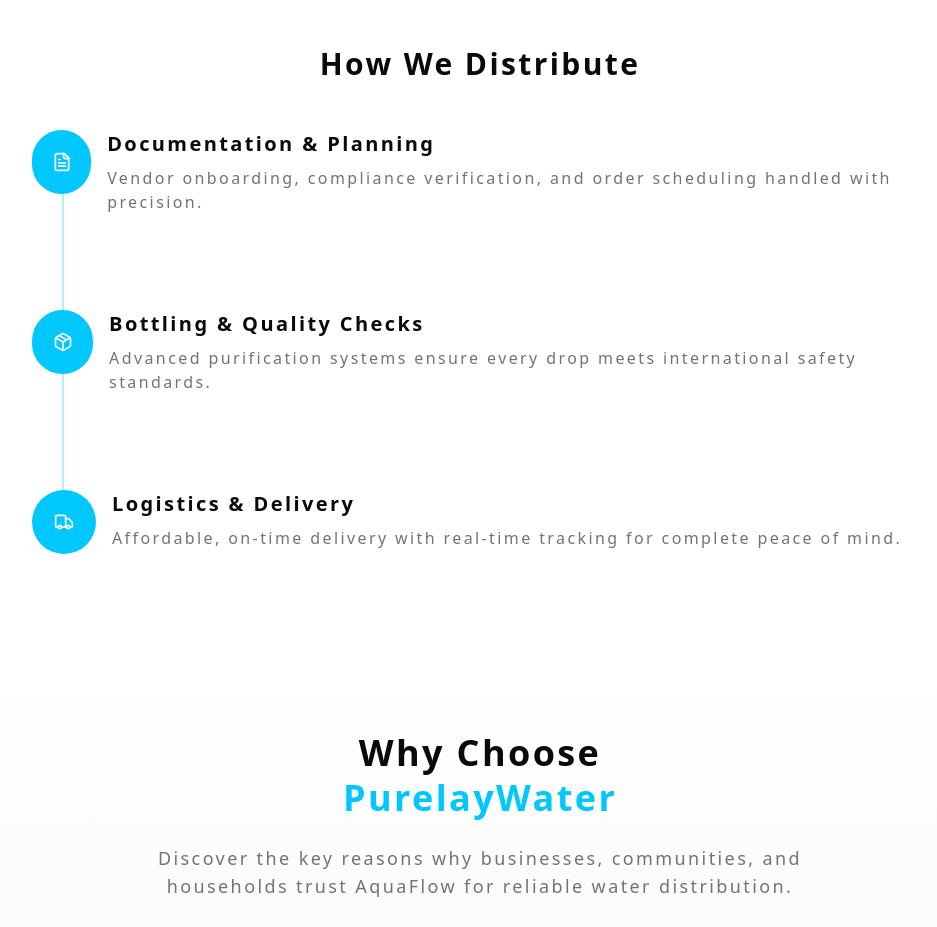
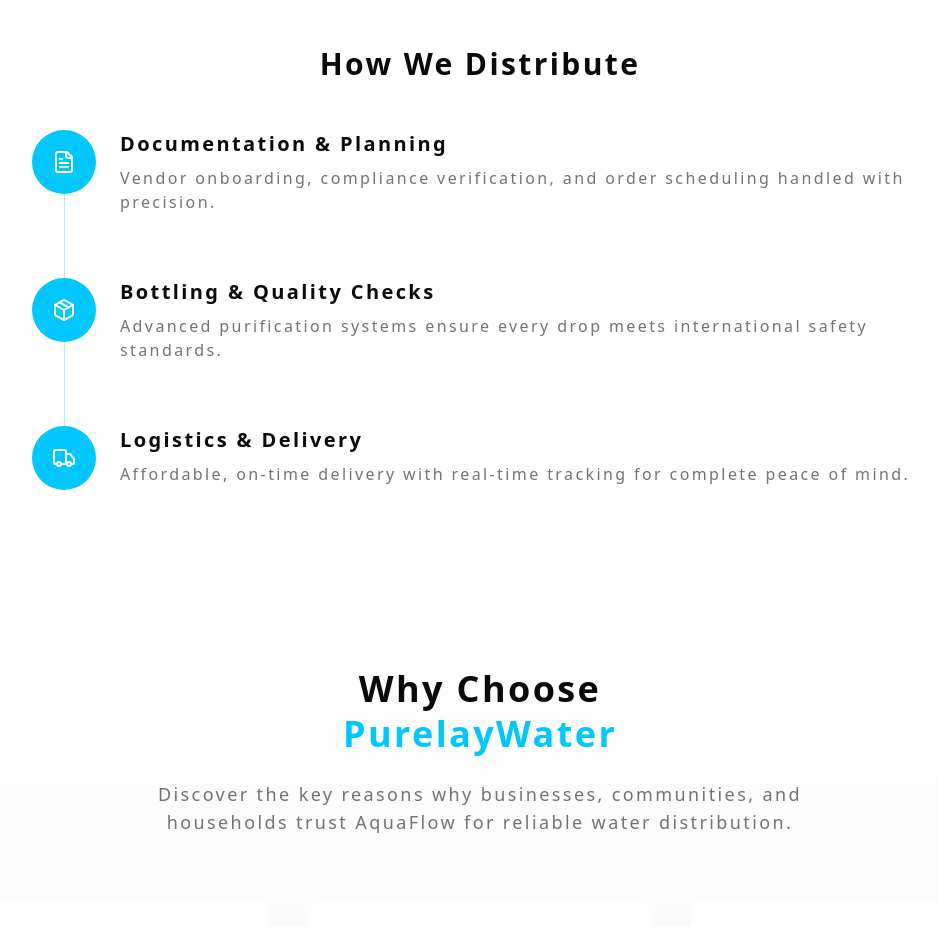
Before and after one commit to MOHDSAKIB-Krapton/paani, a Next.js app: page /distribution in a window 1280 px wide. Shown: the part 920-1847 px from the top of the page, without its empty margins (160-1097 px from the left). Built offline with nearby package versions, Linux system fonts and the light colour scheme.

Commit message:
minor tweaks

```diff
--- a/src/app/distribution/page.tsx
+++ b/src/app/distribution/page.tsx
@@ -115,18 +115,24 @@
           </div>
         </section>
 
-        {/* How We Distribute (Vertical Steps) */}
+        {/* How We Distribute */}
         <section className="space-y-12">
           <h2 className="text-3xl font-bold text-center">How We Distribute</h2>
+
           <div className="relative max-w-4xl mx-auto">
-            <div className="absolute left-7.5 top-0 h-full w-0.5 bg-primary/30"></div>
-            <div className="space-y-24">
+            {/* Vertical line */}
+            <div className="absolute left-8 top-0 bottom-0 w-px bg-primary/30" />
+
+            <div className="space-y-16">
               {steps.map((step, i) => (
-                <div key={i} className="relative flex items-start space-x-4 ">
-                  <div className="z-10 h-16 w-16 flex items-center justify-center bg-primary rounded-full text-background">
-                    <step.icon className="h-5 w-5" />
+                <div key={i} className="relative flex items-start gap-6">
+                  {/* Circle */}
+                  <div className="z-10 shrink-0 flex items-center justify-center w-16 h-16 rounded-full bg-primary text-background">
+                    <step.icon className="h-6 w-6" />
                   </div>
-                  <div className="space-y-2">
+
+                  {/* Text */}
+                  <div className="flex-1 space-y-2">
                     <h3 className="font-semibold text-xl">{step.title}</h3>
                     <p className="text-muted-foreground">{step.desc}</p>
                   </div>
--- a/src/components/common/inquirey-form.tsx
+++ b/src/components/common/inquirey-form.tsx
@@ -267,7 +267,7 @@
   }
 
   return (
-    <section className="relative p-12 md:p-16 max-w-6xl mx-auto">
+    <section className="relative p-8 md:p-12 max-w-6xl mx-auto">
       <div className="grid md:grid-cols-2 gap-12 items-center">
         {/* Text content */}
         <div className="space-y-6">
@@ -283,10 +283,7 @@
           </p>
         </div>
 
-        {/* Form card */}
-        <div className="bg-gray-50  rounded-3xl p-10 shadow-sm">
-          {formContent}
-        </div>
+        {formContent}
       </div>
     </section>
   );
--- a/src/components/contact-section.tsx
+++ b/src/components/contact-section.tsx
@@ -132,14 +132,13 @@
         </div>
 
         {/* Map Section */}
-        <div className="w-[60%] mx-auto rounded-4xl p-1 bg-white h-[400px] overflow-hidden shadow-lg">
+        <div className="max-w-4xl aspect-[16/9] w-full mx-auto rounded-4xl p-1 bg-white h-[400px] overflow-hidden shadow-lg">
           <iframe
             src={`https://www.google.com/maps?q=${ALLINFORMATION.LAT},${ALLINFORMATION.LNG}&hl=es;z=14&output=embed`}
             width="100%"
             height="100%"
             style={{ border: 0 }}
             allowFullScreen
-            loading="lazy"
           ></iframe>
         </div>
       </div>
--- a/src/components/header.tsx
+++ b/src/components/header.tsx
@@ -65,9 +65,7 @@
           <motion.div
             initial={{ opacity: 0, y: -20 }}
             animate={{ opacity: 1, y: 0 }}
-            exit={{ opacity: 0, y: -20 }}
-            transition={{ duration: 0.25 }}
-            className="md:hidden absolute top-20 left-0 w-full bg-background/95 backdrop-blur-xl border-b border-white/20"
+            className="md:hidden relative w-full bg-background/95 backdrop-blur-xl border-b border-white/20"
           >
             <div className="container mx-auto px-6 py-6 flex flex-col space-y-6">
               {["Home", "Distribution", "Contact"].map((item) => (
```
